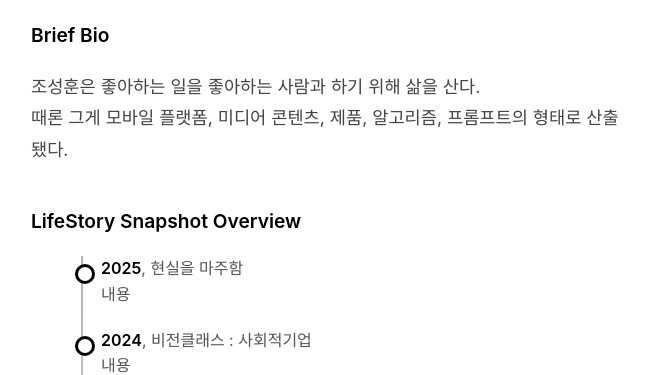
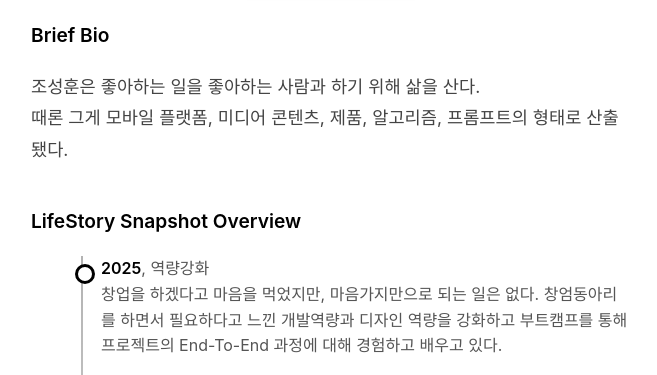
Before and after one commit to 0901shc/profile, a plain HTML site: page index.html in a window 1280 px wide. Shown: the part 444-819 px from the top of the page, without its empty margins (309-966 px from the left). Drawn offline with Linux system fonts and the light colour scheme.

Commit message:
test commit

```diff
--- a/index.html
+++ b/index.html
@@ -444,8 +444,8 @@
         <div class="section fade-in">
             <h2 class="section-title">LifeStory Snapshot Overview</h2>
             <ul class="timeline">
-                <li class="timeline-item fade-in"><span class="year">2025</span>, 현실을 마주함
-                    <br> 내용 </li>
+                <li class="timeline-item fade-in"><span class="year">2025</span>, 역량강화
+                    <br> 창업을 하겠다고 마음을 먹었지만, 마음가지만으로 되는 일은 없다. 창엄동아리를 하면서 필요하다고 느낀 개발역량과 디자인 역량을 강화하고 부트캠프를 통해 프로젝트의 End-To-End 과정에 대해 경험하고 배우고 있다. </li>
                 <li class="timeline-item fade-in"><span class="year">2024</span>, 비전클래스 : 사회적기업
                     <br> 내용 </li>
                 <li class="timeline-item fade-in"><span class="year">2023</span>, 창업동아리 시작
```
